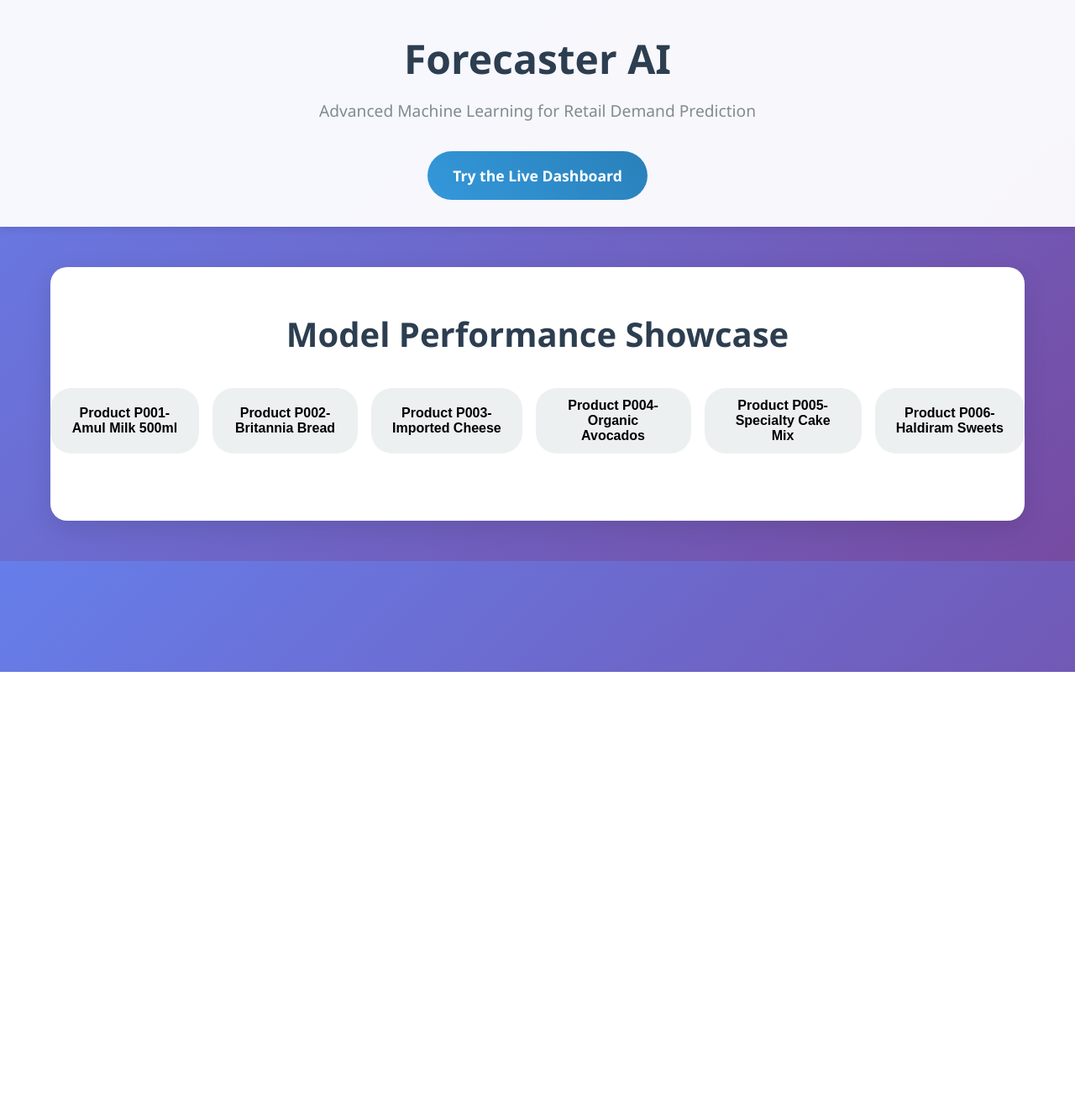
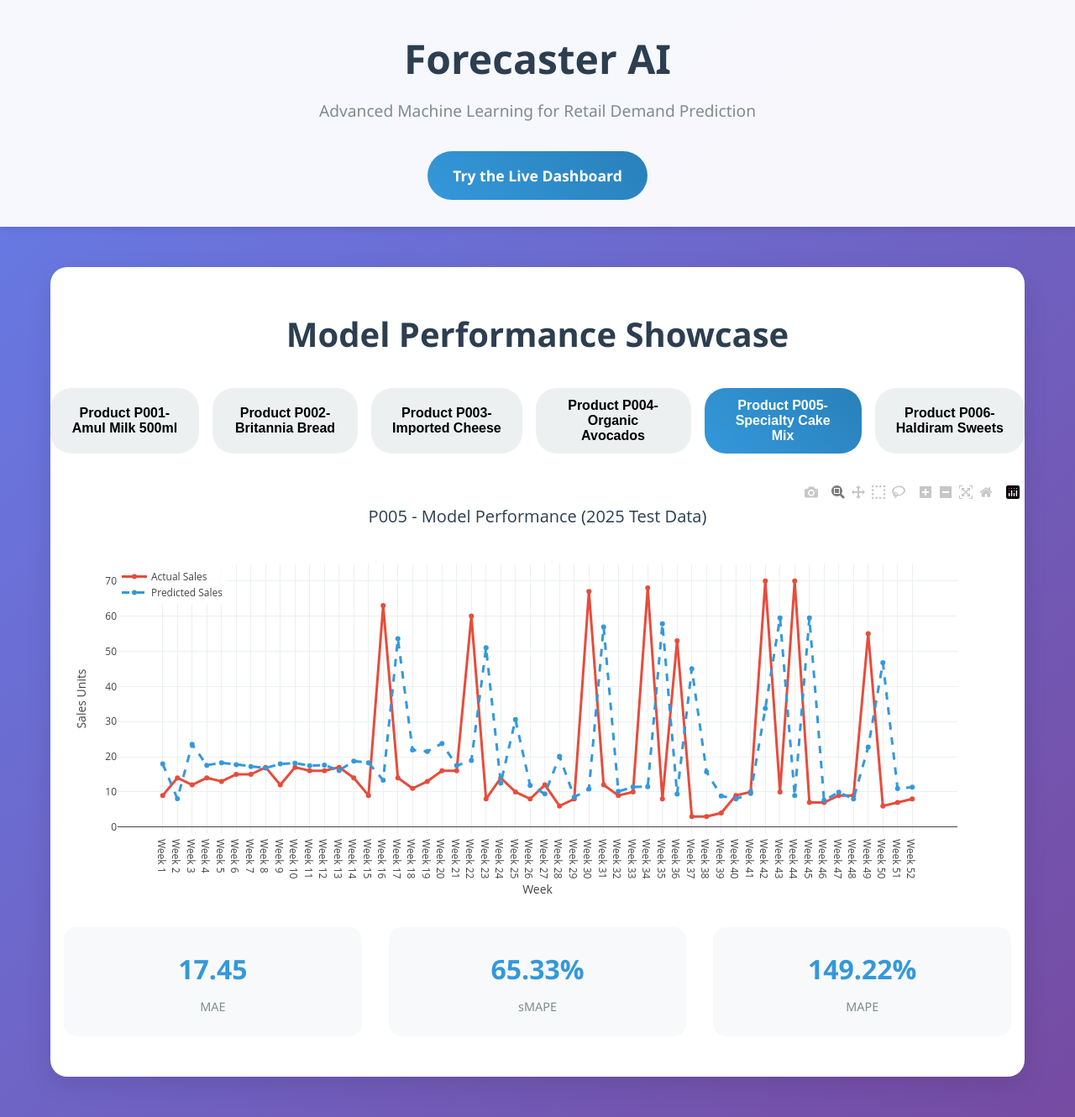
Before and after one commit to pavankumarv1003/RFQV-based-Demand-Forecasting, a Django app: page / in a window 1280 px wide, after a click on "Product P005-Specialty Cake Mix". Shown: the whole page at 84% size. Before the commit the page ends 800 px from the top, so only its background shows below. Run offline with Django 5.2, Linux system fonts and the light colour scheme; some libraries are stand-ins or nearby versions.

Commit message:
Added P005 Lumpy demand forecasting with XGBoost

```diff
--- a/retail_forecaster/forecaster/views.py
+++ b/retail_forecaster/forecaster/views.py
@@ -16,7 +16,7 @@ from .xgb_models import TwoStepXGBoostModel, TwoStepXGBoostWrapper, LightGBMWrap
 # ----------------------------------------------------------------------
 
 MODEL_DIR = Path(r"C:\Pavan\FYP v3\websites\website v6\retail_forecaster\retail_forecaster\forecaster\models")
-MODELS: dict[str, object] = {}                          # {'P001': prophet-model, ...}
+MODELS: dict[str, object] = {}
 
 
 def _load_models() -> None:
@@ -28,54 +28,46 @@ def _load_models() -> None:
             with open(file, "rb") as f:
                 loaded_obj = pickle.load(f)
 
-            # Check if it's a dictionary (XGBoost or LightGBM model components)
             if isinstance(loaded_obj, dict):
                 print(f"DEBUG: {file.name} is dict with keys: {list(loaded_obj.keys())}")
 
                 if loaded_obj.get('model_type') == 'TwoStepXGBoost':
-                    # XGBoost 2-step model
+                    if 'feature_columns' not in loaded_obj and 'feature_cols' in loaded_obj:
+                        loaded_obj['feature_columns'] = loaded_obj['feature_cols']
+
                     wrapper = TwoStepXGBoostWrapper(loaded_obj)
                     MODELS[file.stem] = wrapper
                     print(f"[XGBOOST LOADED] {file.name}")
 
                 elif loaded_obj.get('model_type') == 'LightGBM':
-                    # LightGBM model - with detailed debug
-                    print(f"DEBUG: Loading LightGBM model from {file.name}")
                     wrapper = LightGBMWrapper(loaded_obj)
                     MODELS[file.stem] = wrapper
                     print(f"[LIGHTGBM LOADED] {file.name}")
 
                 elif file.stem in loaded_obj:
-                    # Old incorrect format: {'P004': model_object}
-                    print(f"[MODEL SKIPPED] {file.name} - old dictionary format detected")
-                    print(f"  ⚠️  Please retrain {file.stem} using the updated Colab script")
+                    print(f"[MODEL SKIPPED] {file.name} - old dictionary format")
 
                 else:
-                    # Unknown dictionary format
-                    print(f"[MODEL SKIPPED] {file.name} - unknown dictionary format")
-                    print(f"  Keys found: {list(loaded_obj.keys())}")
+                    print(f"[MODEL SKIPPED] {file.name} - unknown format")
 
             else:
-                # Assume it's a Prophet model or other compatible model
                 MODELS[file.stem] = loaded_obj
                 print(f"[MODEL LOADED] {file.name}")
 
         except Exception as exc:
             print(f"[MODEL ERROR] Could not load {file.name}: {exc}")
+            import traceback
+            traceback.print_exc()
 
 
-
-_load_models()           # run once when Django imports this module
+_load_models()
 
 print("-> Looking for .pkl in:", MODEL_DIR.resolve())
 print("-> Models that loaded:", list(MODELS.keys()))
-for product_id, model_obj in MODELS.items():
-    print(f"Product {product_id}: {type(model_obj)}")
-    if isinstance(model_obj, dict):
-        print(f"  ⚠️  {product_id} is a dict with keys: {list(model_obj.keys())}")
+
 
 # ----------------------------------------------------------------------
-# 2.  Template views (no business logic)
+# 2.  Template views
 # ----------------------------------------------------------------------
 
 def landing_page(request):
@@ -87,145 +79,211 @@ def dashboard_page(request):
 
 
 # ----------------------------------------------------------------------
-# 3.  Forecast API
+# 3.  Feature Builder Functions
 # ----------------------------------------------------------------------
 
-# Mapping helpers – adjust if your training pipeline changes
-PROMO_NAME_DUMMIES  = ["Diwali Dhamaka", "Monsoon Sale"]
-PROMO_TYPE_DUMMIES  = ["Flat off", "Percentage Discount"]
-PROMO_SCOPE_DUMMIES = ["Store-wide", "Category"]
-LOCAL_EVENT_DUMMIES = ["Cricket Match Final"]
-WEATHER_DUMMIES     = ["Sunny"]              # “Rainy” captured by all-zeros
-
-
-def _scenario_to_features(scen: dict, week_index: int) -> list[float]:
+def _scenario_to_prophet_features(scen: dict, week_index: int) -> list[float]:
     """
-    Convert scenario to ALL features that XGBoost model expects
+    Convert scenario to features for Prophet models (P001, P002, P006)
     """
     import datetime
 
-    # Get current month for time feature
-    current_month = datetime.datetime.now().month + (week_index // 4)  # Approximate month progression
+    current_month = datetime.datetime.now().month + (week_index // 4)
     if current_month > 12:
         current_month = ((current_month - 1) % 12) + 1
 
-    # Build comprehensive feature list matching training data
     features = []
 
-    # Promotion Name dummies (including None)
+    # Promotion Name dummies
     promo_name = scen.get("promotion_name", "None")
-    for name in ["Diwali Dhamaka", "Monsoon Sale", "None"]:  # Added "None"
+    for name in ["Diwali Dhamaka", "Monsoon Sale", "None"]:
         features.append(1.0 if promo_name == name else 0.0)
 
-    # Promotion Type dummies (including None)
+    # Promotion Type dummies
     promo_type = scen.get("promotion_type", "None")
-    for ptype in ["Flat off", "Percentage Discount", "None"]:  # Added "None"
+    for ptype in ["Flat off", "Percentage Discount", "None"]:
         features.append(1.0 if promo_type == ptype else 0.0)
 
     # Discount value
     features.append(float(scen.get("discount_value", 0.0)))
 
-    # Promotion Scope dummies (including None)
+    # Promotion Scope dummies
     promo_scope = scen.get("promotion_scope", "None")
-    for scope in ["Store-wide", "Category", "None"]:  # Added "None"
+    for scope in ["Store-wide", "Category", "None"]:
         features.append(1.0 if promo_scope == scope else 0.0)
 
     # Competitor promotion
     features.append(float(scen.get("competitor_promotion_active", 0)))
 
-    # Local Event dummies (including None)
+    # Local Event dummies
     local_event = scen.get("local_event", "None")
-    for event in ["Cricket Match Final", "None"]:  # Added "None"
+    for event in ["Cricket Match Final", "None"]:
         features.append(1.0 if local_event == event else 0.0)
 
     # Weather dummies
     weather = scen.get("weather_condition", "Sunny")
-    for wthr in ["Sunny"]:  # Rainy captured by all-zeros
+    for wthr in ["Sunny"]:
         features.append(1.0 if weather == wthr else 0.0)
 
-    # Historical features (use defaults since we don't have actual history)
-    features.append(float(scen.get("lag_1", 50.0)))          # Default previous week sales
-    features.append(float(scen.get("lag_2", 48.0)))          # Default 2 weeks ago sales
-    features.append(float(scen.get("rolling_mean_4", 45.0))) # Default 4-week average
+    # Historical features
+    features.append(float(scen.get("lag_1", 50.0)))
+    features.append(float(scen.get("lag_2", 48.0)))
+    features.append(float(scen.get("rolling_mean_4", 45.0)))
 
     # Time features
-    features.append(float(current_month))                     # Current month
+    features.append(float(current_month))
 
-    # Unit price and stockout (if your model has them)
+    # Unit price and stockout
     features.append(float(scen.get("unit_price_inr", 0)))
     features.append(float(scen.get("stockout_flag", 0)))
 
     return features
 
+
+def _scenario_to_p003_features_dynamic(scen: dict, week_index: int, model_feature_cols: list) -> list[float]:
+    """
+    Dynamically generate features for P003 Intermittent demand model
+    Uses the same approach as P005 to ensure exact feature matching
+    """
+    import datetime
+
+    current_month = datetime.datetime.now().month + (week_index // 4)
+    if current_month > 12:
+        current_month = ((current_month - 1) % 12) + 1
+
+    # Pre-calculate all possible values
+    value_map = {
+        'Promotion_Name_Diwali Dhamaka': 1.0 if scen.get("promotion_name") == "Diwali Dhamaka" else 0.0,
+        'Promotion_Name_Monsoon Sale': 1.0 if scen.get("promotion_name") == "Monsoon Sale" else 0.0,
+        'Promotion_Name_None': 1.0 if scen.get("promotion_name", "None") == "None" else 0.0,
+        'Promotion_Type_Flat off': 1.0 if scen.get("promotion_type") == "Flat off" else 0.0,
+        'Promotion_Type_Percentage Discount': 1.0 if scen.get("promotion_type") == "Percentage Discount" else 0.0,
+        'Promotion_Type_None': 1.0 if scen.get("promotion_type", "None") == "None" else 0.0,
+        'Discount_Value': float(scen.get("discount_value", 0.0)),
+        'Promotion_Scope_Store-wide': 1.0 if scen.get("promotion_scope") == "Store-wide" else 0.0,
+        'Promotion_Scope_Category': 1.0 if scen.get("promotion_scope") == "Category" else 0.0,
+        'Promotion_Scope_None': 1.0 if scen.get("promotion_scope", "None") == "None" else 0.0,
+        'Competitor_Promotion_Active': float(scen.get("competitor_promotion_active", 0)),
+        'Local_Event_Cricket Match Final': 1.0 if scen.get("local_event") == "Cricket Match Final" else 0.0,
+        'Local_Event_None': 1.0 if scen.get("local_event", "None") == "None" else 0.0,
+        'Weather_Condition_Sunny': 1.0 if scen.get("weather_condition") == "Sunny" else 0.0,
+        'lag_1': float(scen.get("lag_1", 50.0)),
+        'lag_2': float(scen.get("lag_2", 48.0)),
+        'rolling_mean_4': float(scen.get("rolling_mean_4", 45.0)),
+        'month': float(current_month),
+        'Unit_Price_INR': float(scen.get("unit_price_inr", 0)),
+        'Stockout_Flag': float(scen.get("stockout_flag", 0)),
+    }
+
+    # Generate features in exact order model expects
+    features = []
+    for col_name in model_feature_cols:
+        if col_name in value_map:
+            features.append(value_map[col_name])
+        else:
+            features.append(0.0)
+            print(f"WARNING: P003 unknown feature '{col_name}', using 0.0")
+
+    return features
+
+
 def _scenario_to_lightgbm_features(scen: dict, week_index: int) -> list[float]:
     """
-    Convert scenario to EXACT features that P004 LightGBM model expects
-    Based on debug output: 16 features in exact order
+    Convert scenario to features for P004 LightGBM model (16 features)
     """
     from datetime import date, timedelta
 
-    # Calculate target date for time features
     start_date = date.today()
     target_date = start_date + timedelta(weeks=week_index)
 
-    # Build features in EXACT order as shown in debug output
     features = []
 
-    # 0: Unit_Price_INR
-    features.append(float(scen.get("unit_price_inr", 200.0)))  # Default price for Organic Avocados
-
-    # 1: Discount_Value
+    features.append(float(scen.get("unit_price_inr", 200.0)))
     features.append(float(scen.get("discount_value", 0.0)))
-
-    # 2: Competitor_Promotion_Active
     features.append(float(scen.get("competitor_promotion_active", 0)))
-
-    # 3: Stockout_Flag
     features.append(float(scen.get("stockout_flag", 0)))
-
-    # 4: month
     features.append(float(target_date.month))
-
-    # 5: week_of_year
-    features.append(float(target_date.isocalendar()[1]))  # ISO week number (1-53)
-
-    # 6: day_of_week
-    features.append(float(target_date.weekday()))  # Monday=0, Sunday=6
-
-    # 7: lag_1 (previous week sales)
-    features.append(float(scen.get("lag_1", 16.0)))  # Default historical value
-
-    # 8: lag_2 (2 weeks ago sales)
+    features.append(float(target_date.isocalendar()[1]))
+    features.append(float(target_date.weekday()))
+    features.append(float(scen.get("lag_1", 16.0)))
     features.append(float(scen.get("lag_2", 15.0)))
-
-    # 9: lag_4 (4 weeks ago sales)
     features.append(float(scen.get("lag_4", 14.0)))
-
-    # 10: lag_8 (8 weeks ago sales)
     features.append(float(scen.get("lag_8", 13.0)))
-
-    # 11: rolling_mean_4 (4-week rolling average)
     features.append(float(scen.get("rolling_mean_4", 15.0)))
-
-    # 12: rolling_std_4 (4-week rolling standard deviation)
     features.append(float(scen.get("rolling_std_4", 2.5)))
 
-    # 13: Promotion_Type_Percentage Discount (one-hot encoded)
     promo_type = scen.get("promotion_type", "None")
     features.append(1.0 if promo_type == "Percentage Discount" else 0.0)
 
-    # 14: Weather_Condition_Sunny (one-hot encoded)
     weather = scen.get("weather_condition", "Sunny")
     features.append(1.0 if weather == "Sunny" else 0.0)
 
-    # 15: Promotion_Scope_Store-wide (one-hot encoded)
     promo_scope = scen.get("promotion_scope", "None")
     features.append(1.0 if promo_scope == "Store-wide" else 0.0)
 
     return features
 
 
+def _scenario_to_lumpy_features_dynamic(scen: dict, week_index: int, model_feature_cols: list) -> list[float]:
+    """
+    Dynamically generate features for P005 Lumpy demand model
+    """
+    from datetime import date, timedelta
 
+    start_date = date.today()
+    target_date = start_date + timedelta(weeks=week_index)
+
+    promo_active = 1.0 if scen.get("promotion_type", "None") != "None" else 0.0
+    event_active = 1.0 if scen.get("local_event", "None") != "None" else 0.0
+
+    value_map = {
+        'unit_price_inr': float(scen.get("unit_price_inr", 350.0)),
+        'Unit_Price_INR': float(scen.get("unit_price_inr", 350.0)),
+        'discount_value': float(scen.get("discount_value", 0.0)),
+        'Discount_Value': float(scen.get("discount_value", 0.0)),
+        'competitor_promotion_active': float(scen.get("competitor_promotion_active", 0)),
+        'Competitor_Promotion_Active': float(scen.get("competitor_promotion_active", 0)),
+        'stockout_flag': float(scen.get("stockout_flag", 0)),
+        'Stockout_Flag': float(scen.get("stockout_flag", 0)),
+        'month': float(target_date.month),
+        'week_of_year': float(target_date.isocalendar()[1]),
+        'day_of_week': float(target_date.weekday()),
+        'week_of_month': float((target_date.day - 1) // 7 + 1),
+        'lag_1': 11.0,
+        'lag_2': 10.0,
+        'lag_4': 9.0,
+        'lag_8': 8.0,
+        'rolling_mean_4': 10.0,
+        'rolling_std_4': 3.5,
+        'rolling_max_4': 15.0,
+        'spike_flag_lag_1': 0.0,
+        'spike_flag_lag_2': 0.0,
+        'spike_flag_lag_3': 0.0,
+        'spike_flag_lag_4': 0.0,
+        'promo_x_lag1': promo_active * 11.0,
+        'promo_x_month': promo_active * target_date.month,
+        'event_x_lag1': event_active * 11.0,
+        'promo_x_event': promo_active * event_active,
+        'Promotion_Type_Percentage Discount': 1.0 if scen.get("promotion_type") == "Percentage Discount" else 0.0,
+        'Weather_Condition_Sunny': 1.0 if scen.get("weather_condition") == "Sunny" else 0.0,
+        'Promotion_Scope_Store-wide': 1.0 if scen.get("promotion_scope") == "Store-wide" else 0.0,
+        'Local_Event_Cricket Match Final': 1.0 if scen.get("local_event") == "Cricket Match Final" else 0.0,
+    }
+
+    features = []
+    for col_name in model_feature_cols:
+        if col_name in value_map:
+            features.append(value_map[col_name])
+        else:
+            features.append(0.0)
+            print(f"WARNING: P005 unknown feature '{col_name}', using 0.0")
+
+    return features
+
+
+# ----------------------------------------------------------------------
+# 4.  Forecast API
+# ----------------------------------------------------------------------
 
 @csrf_exempt
 @require_http_methods(["POST"])
@@ -241,44 +299,55 @@ def forecast_api(request):
 
         model = MODELS[product_id]
 
-        # Check model type
+        # Determine model type
         if hasattr(model, '__class__'):
             model_type = model.__class__.__name__
         else:
             model_type = type(model).__name__
 
+        print(f"DEBUG: Product {product_id}, Model Type: {model_type}")
+
+        # ===================================================================
+        # Choose the right feature builder based on product and model type
+        # ===================================================================
+
         if model_type == "LightGBMWrapper":
-            # Use LightGBM feature builder
+            # P004 - Erratic demand
+            print("DEBUG: Using LightGBM feature builder for P004")
             X = [_scenario_to_lightgbm_features(scen, i) for i, scen in enumerate(scenarios)]
+            feature_cols = model.feature_columns
 
-            # Use EXACT feature columns from debug output
-            feature_cols = [
-                "Unit_Price_INR",
-                "Discount_Value",
-                "Competitor_Promotion_Active",
-                "Stockout_Flag",
-                "month",
-                "week_of_year",
-                "day_of_week",
-                "lag_1",
-                "lag_2",
-                "lag_4",
-                "lag_8",
-                "rolling_mean_4",
-                "rolling_std_4",
-                "Promotion_Type_Percentage Discount",
-                "Weather_Condition_Sunny",
-                "Promotion_Scope_Store-wide"
-            ]
+        elif model_type == "TwoStepXGBoostWrapper":
+            # P003 or P005 - XGBoost models
+            if product_id == "P005":
+                # P005 - Lumpy demand
+                print("DEBUG: Using Lumpy XGBoost feature builder for P005")
+                print(f"DEBUG: Model expects {len(model.feature_columns)} features")
 
-            print(f"DEBUG: Creating {len(X)} rows with {len(X[0])} features each")
-            print(f"DEBUG: Expected {len(feature_cols)} feature columns")
+                X = [_scenario_to_lumpy_features_dynamic(scen, i, model.feature_columns)
+                     for i, scen in enumerate(scenarios)]
+                feature_cols = model.feature_columns
+
+                if X:
+                    print(f"DEBUG: First row has {len(X[0])} features")
+
+            else:
+                # P003 - Intermittent demand
+                print("DEBUG: Using Intermittent XGBoost feature builder for P003")
+                print(f"DEBUG: Model expects {len(model.feature_columns)} features")
+
+                X = [_scenario_to_p003_features_dynamic(scen, i, model.feature_columns)
+                     for i, scen in enumerate(scenarios)]
+                feature_cols = model.feature_columns
+
+                if X:
+                    print(f"DEBUG: First row has {len(X[0])} features")
 
         else:
-            # Use existing feature builder for Prophet/XGBoost
-            X = [_scenario_to_features(scen, i) for i, scen in enumerate(scenarios)]
+            # Prophet models (P001, P002, P006 - Smooth demand)
+            print("DEBUG: Using Prophet feature builder")
+            X = [_scenario_to_prophet_features(scen, i) for i, scen in enumerate(scenarios)]
 
-            # Use existing feature columns (your current Prophet/XGBoost features)
             feature_cols = [
                 "Promotion_Name_Diwali Dhamaka",
                 "Promotion_Name_Monsoon Sale",
@@ -302,7 +371,11 @@ def forecast_api(request):
                 "Stockout_Flag",
             ]
 
-        # Create DataFrame
+        # ===================================================================
+        # Create DataFrame and generate predictions
+        # ===================================================================
+
+        print(f"DEBUG: Creating DataFrame with {len(X)} rows and {len(feature_cols)} columns")
         X_df = pd.DataFrame(X, columns=feature_cols)
 
         print(f"DEBUG: DataFrame shape: {X_df.shape}")
@@ -332,4 +405,7 @@ def forecast_api(request):
         })
 
     except Exception as exc:
+        import traceback
+        print(f"ERROR: Model prediction failed: {exc}")
+        traceback.print_exc()
         return JsonResponse({"error": f"Model prediction failed: {exc}"}, status=500)
--- a/retail_forecaster/templates/dashboard.html
+++ b/retail_forecaster/templates/dashboard.html
@@ -242,6 +242,7 @@
                         <option value="P002">Product P002 - Britannia Bread</option>
                         <option value="P003">Product P003 - Imported Cheese</option>
                         <option value="P004">Product P004 - Organic Avocados</option>
+                        <option value="P005">Product P005 - Specialty Cake Mix</option>
                         <option value="P006">Product P006 - Haldiram Sweets</option>
                     </select>
                 </div>
--- a/retail_forecaster/templates/landing.html
+++ b/retail_forecaster/templates/landing.html
@@ -235,23 +235,23 @@
                     </div>
                 </div>
 
-                {% comment %} <div id="P005" class="tab-content">
+                <div id="P005" class="tab-content">
                     <div id="chart-P005" class="chart-container"></div>
                     <div class="stats">
                         <div class="stat-item">
-                            <div class="stat-number">2.09</div>
+                            <div class="stat-number">17.45</div>
                             <div class="stat-label">MAE</div>
                         </div>
                         <div class="stat-item">
-                            <div class="stat-number">117.8%</div>
+                            <div class="stat-number">65.33%</div>
                             <div class="stat-label">sMAPE</div>
                         </div>
                         <div class="stat-item">
-                            <div class="stat-number">50.1%</div>
+                            <div class="stat-number">149.22%</div>
                             <div class="stat-label">MAPE</div>
                         </div>
                     </div>
-                </div> {% endcomment %}
+                </div>
 
                 <div id="P010" class="tab-content">
                     <div id="chart-P010" class="chart-container"></div>
@@ -504,6 +504,10 @@
                 actual:[44, 17, 34, 43, 22, 35, 43, 43, 24, 29, 44, 44, 32, 22, 45, 39, 45, 31, 37, 32, 46, 22, 46, 21, 31, 31, 27, 22, 49, 30, 24, 9, 19, 13, 7, 20, 8, 32, 17, 15, 27, 28, 28, 18, 19, 31, 15, 19, 40, 23, 33, 23],
                 predicted:[38.28234880112288, 40.93453752487514, 36.82777671750716, 39.1497581274883, 38.859691471632104, 30.47766650414931, 36.667794356847935, 32.73775852978626, 29.413985022532874, 32.07136407014491, 32.22099922464838, 32.58000429294857, 32.78796515816124, 28.488936050042238, 28.438729421667244, 32.4877246426835, 33.564140844352536, 29.413985022532874, 27.891294355980495, 29.93150619587485, 27.891294355980495, 34.07897066043792, 29.265111736233504, 39.05347496478235, 38.239954939384475, 31.165746640947145, 28.438729421667244, 29.37702650743665, 32.442035756601925, 41.827122049092395, 15.722765043317949, 19.6502163167753, 29.545738481388877, 25.747695541570337, 28.55394787548174, 28.32520431339072, 24.7164445435291, 25.51895197947932, 31.612796962736567, 21.21150114810012, 28.32520431339072, 29.330123561673005, 23.76771959490877, 23.859999245173825, 24.088742807264843, 25.747695541570337, 28.55394787548174, 21.21150114810012, 28.32520431339072, 29.88424373010676, 20.98406608241337, 33.65199897485857]
             },
+            P005 :{
+                actual :[9, 14, 12, 14, 13, 15, 15, 17, 12, 17, 16, 16, 17, 14, 9, 63,14, 11, 13, 16, 16, 60, 8, 14, 10, 8, 12, 6, 8, 67, 12, 9, 10, 68, 8, 53, 3, 3, 4, 9, 10, 70, 10, 70, 7, 7, 9, 9, 55, 6, 7, 8],
+                predicted :[17.97, 8.06, 23.52, 17.6, 18.3, 17.75, 17.21, 16.81, 17.98, 18.16, 17.46, 17.62, 16.1, 18.77, 18.29, 13.36, 53.55, 21.94, 21.52, 23.78, 17.49, 18.93, 51, 12.52, 30.56, 11.81, 9.45, 20.12, 8.51, 10.81, 56.95, 10.14, 11.41, 11.49, 57.8, 9.4, 45.05, 15.73, 8.85, 8.03,9.54, 33.75, 59.5, 8.95, 59.5, 7.59, 9.91, 8, 22.75, 46.75, 10.93, 11.38   ]
+            },
             P010: {
                 actual: [
             37,
```
Also changed, not shown: retail_forecaster/forecaster/xgb_models.py (+53 -34 lines), 1 other file.
